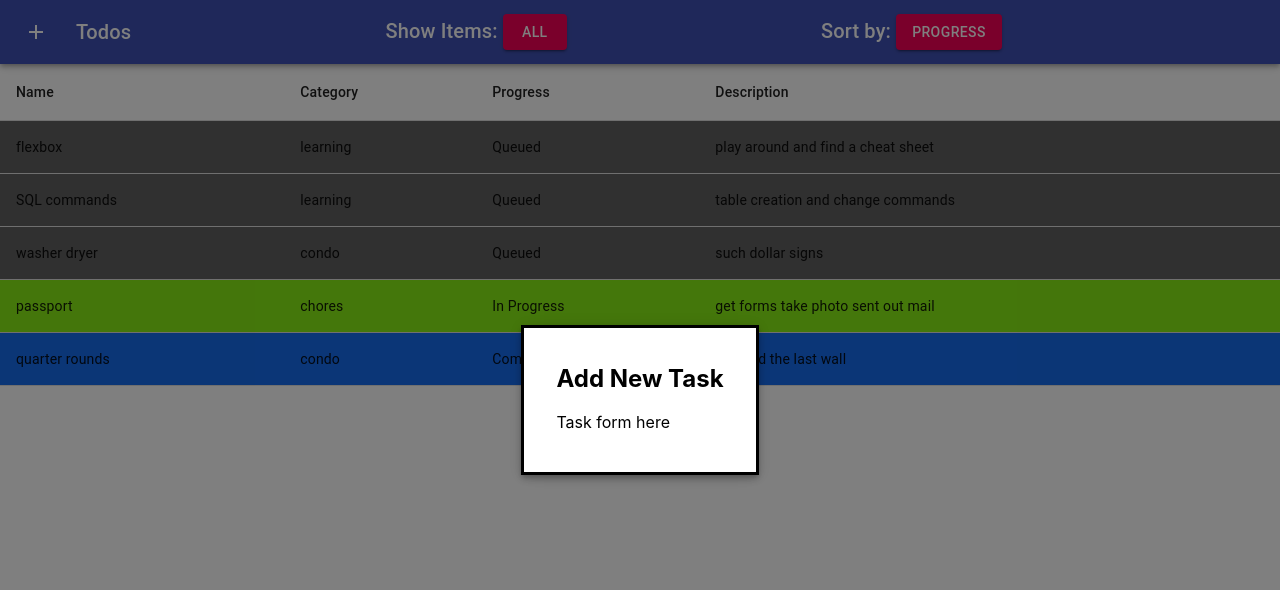
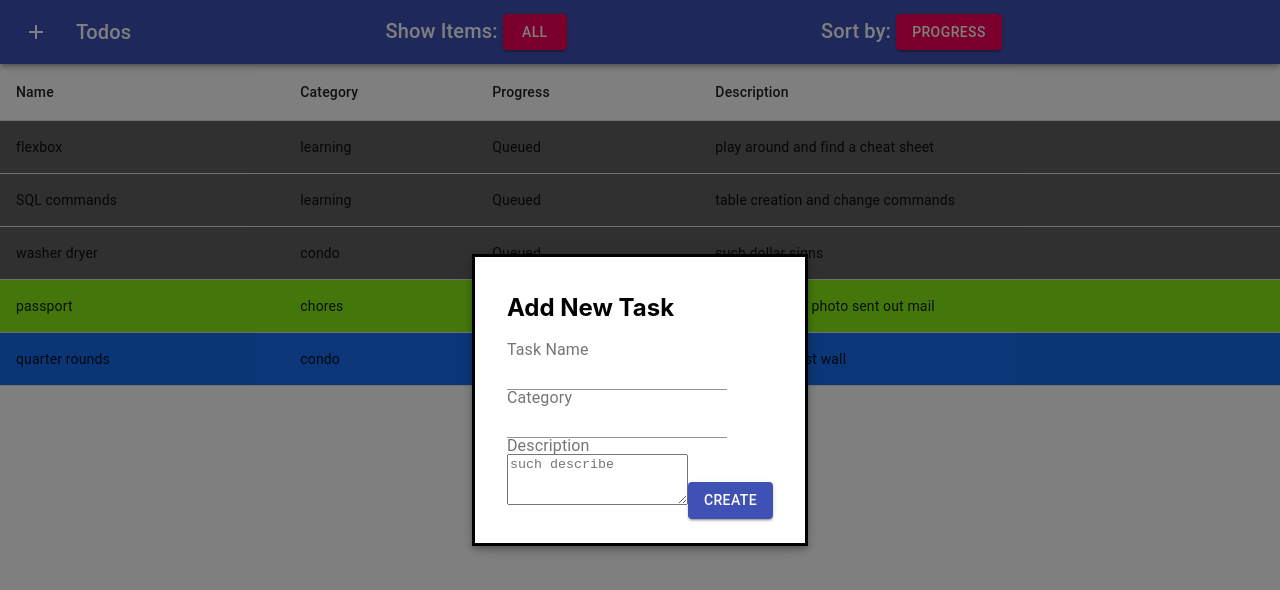
Before and after one commit to hanxu27/todos-web, a React (Create React App) app: page / in a window 1280 px wide. Both pictures are taken after a click on the button "add". Shown: the top 590 px of the page. Built offline with nearby package versions, Linux system fonts and the light colour scheme.

Commit message:
very baddie forms

```diff
--- a/src/components/Modal.js
+++ b/src/components/Modal.js
@@ -3,6 +3,7 @@ import { makeStyles } from "@material-ui/core/styles";
 import Modal from "@material-ui/core/Modal";
 import Backdrop from "@material-ui/core/Backdrop";
 import Fade from "@material-ui/core/Fade";
+import NewTaskForm from "./NewTaskForm";
 
 const useStyles = makeStyles(theme => ({
   modal: {
@@ -34,10 +35,7 @@ export default function MyModal(props) {
       }}
     >
       <Fade in={props.showModal}>
-        <div className={classes.paper}>
-          <h2 id="transition-modal-title">Add New Task</h2>
-          <p id="transition-modal-description">Task form here</p>
-        </div>
+        <NewTaskForm />
       </Fade>
     </Modal>
   );
--- /dev/null
+++ b/src/components/NewTaskForm.js
@@ -0,0 +1,35 @@
+import React from "react";
+import { makeStyles } from "@material-ui/core/styles";
+import Button from "@material-ui/core/Button";
+import InputLabel from "@material-ui/core/InputLabel";
+import Input from "@material-ui/core/Input";
+import TextareaAutosize from "@material-ui/core/TextareaAutosize";
+
+const useStyles = makeStyles(theme => ({
+  paper: {
+    backgroundColor: theme.palette.background.paper,
+    border: "3px solid #000",
+    boxShadow: theme.shadows[5],
+    padding: theme.spacing(2, 4, 3)
+  }
+}));
+
+const NewTaskForm = () => {
+  const classes = useStyles();
+  return (
+    <div className={classes.paper}>
+      <h2 id="transition-modal-title">Add New Task</h2>
+      <InputLabel htmlFor="name">Task Name</InputLabel>
+      <Input id="name" aria-describedby="insert task name" />
+      <InputLabel htmlFor="category">Category</InputLabel>
+      <Input id="category" aria-describedby="insert task category" />
+      <InputLabel htmlFor="description">Description</InputLabel>
+      <TextareaAutosize aria-label="description" rows={3} placeholder="such describe" />
+      <Button variant="contained" color="primary">
+        Create
+      </Button>
+    </div>
+  );
+};
+
+export default NewTaskForm;
```
